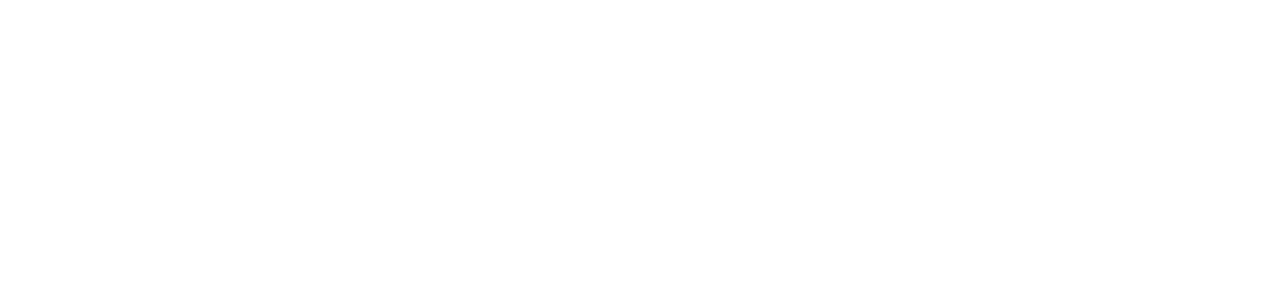
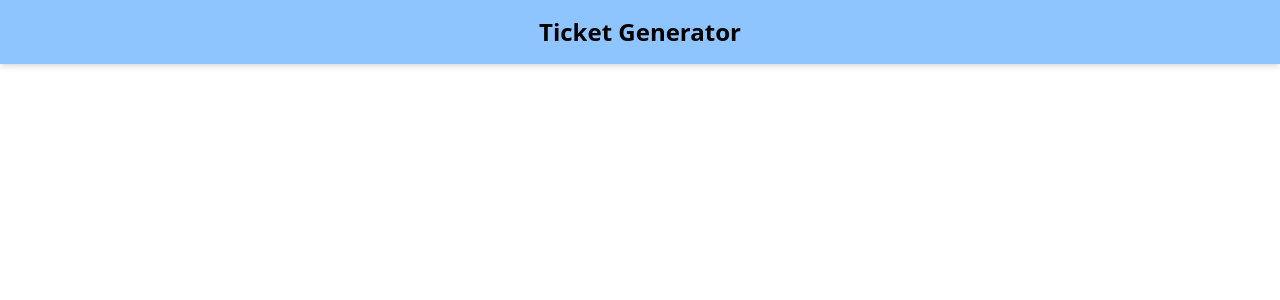
Before and after one commit to Medido1/office_ticket_generator, a React (Vite) app: page / in a window 1280 px wide. Shown: the top 300 px of the page. Built offline with nearby package versions, Linux system fonts and the light colour scheme.

Commit message:
Create website header

```diff
--- a/src/App.jsx
+++ b/src/App.jsx
@@ -1,6 +1,11 @@
+import Header from "./components/Header";
+import './App.css'
+
 function App() {
   return (
-    <></>
+    <>
+      <Header />
+    </>
   )
 }
 
--- /dev/null
+++ b/src/components/Header.jsx
@@ -0,0 +1,11 @@
+function Header() {
+  return (
+    <header className="p-4 bg-blue-300 flex justify-center items-center w-full shadow-md">
+      <h1 className="text-2xl font-bold">
+        Ticket Generator
+      </h1>
+    </header>
+  )
+}
+
+export default Header;
```
